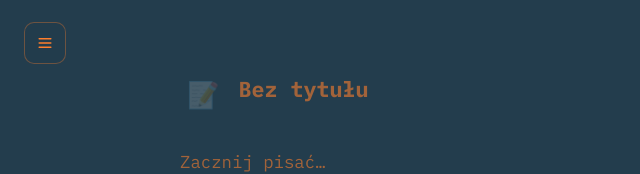
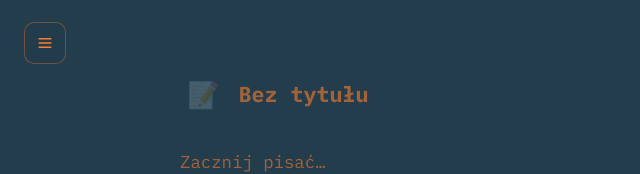
Before and after one commit to barcat/local-notes-editor, a Preact app: page / in a window 1280 px wide. Shown: the top 174 px of the page, without its empty margins (0-640 px from the left). Built offline with nearby package versions, Linux system fonts and the light colour scheme.

Commit message:
fix: center note icon alongside title

```diff
--- a/src/styles.css
+++ b/src/styles.css
@@ -128,7 +128,7 @@ button:disabled, input:disabled { cursor: default; opacity: .55; }
   color: inherit;
   font-family: inherit;
 }
-.editor-title-row { display: flex; gap: 12px; align-items: flex-start; margin-bottom: 30px; }
+.editor-title-row { display: flex; gap: 12px; align-items: center; margin-bottom: 30px; }
 .editor-title-label { min-width: 0; flex: 1; }
 .editor-title { margin-bottom: 30px; font-size: 1.25em; font-weight: 700; line-height: 1.45; }
 .editor-title-row .editor-title { margin-bottom: 0; }
@@ -308,7 +308,7 @@ button:disabled, input:disabled { cursor: default; opacity: .55; }
   *, *::before, *::after { scroll-behavior: auto !important; transition: none !important; }
 }
 
-.note-icon-picker { position: relative; flex: 0 0 auto; }
+.note-icon-picker { display: flex; position: relative; flex: 0 0 auto; }
 .note-icon-button { padding: 4px 7px; border: 0; border-radius: 7px; background: transparent; font-size: 26px; line-height: 1.3; }
 .note-icon-button:hover:not(:disabled) { background: var(--editor-selection); }
 .note-icon-button:disabled { opacity: .55; cursor: default; }
```
